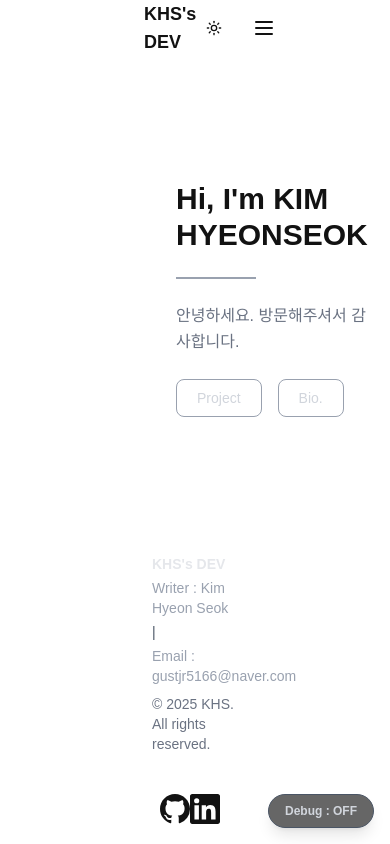
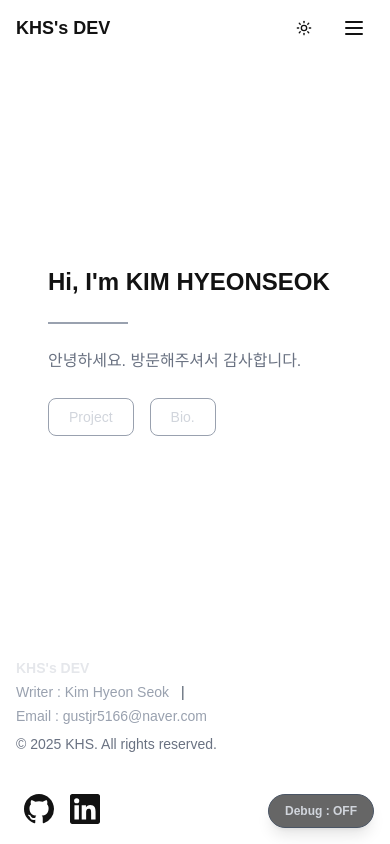
Before and after one commit to hyeonseokKI/home-server, a Next.js app: page / in a window 390 px wide. Built offline with nearby package versions, Linux system fonts and the light colour scheme.

Commit message:
style: update layout and spacing across components for improved responsiveness and consistency

```diff
--- a/src/app/components/Footer.tsx
+++ b/src/app/components/Footer.tsx
@@ -7,9 +7,9 @@ import LinkedInIcon from "@/components/icons/LinkedInIcon";
 
 export default function Footer() {
   return (
-    <footer className=" text-gray-400">
+    <footer className="w-full text-gray-400">
       {/* 상단 정보 영역 */}
-      <div className="w-full px-8 py-3">
+      <div className="w-full px-4 md:px-8 py-3">
         <div className="mx-auto max-w-6xl grid grid-cols-1 md:grid-cols-2 gap-8 items-center ">
 
 
@@ -34,25 +34,9 @@ export default function Footer() {
           </div>
 
           {/* 2열: GitHub 아이콘 (가운데 정렬) */}
-          <div className="flex items-center justify-start  p-2">
+          <div className="flex items-center justify-start gap-x-4 p-2">
 
-            {/* <a
-              href="https://github.com/hyeonseokKI"
-              target="_blank"
-              rel="noopener noreferrer"
-              aria-label="GitHub"
-                  className="flex h-8 w-8 items-center justify-center rounded-full
-                        bg-gray-300 text-gray-300
-                        hover:bg-gray-600 hover:text-white
-                        transition"
-                >
-              <img
-                src="/icon/github.svg"
-                alt="GitHub"
-                className="h-5 w-5"
-              />
-            </a> */}
-              <Link href='https://www.linkedin.com/' target='_blank'>
+              <Link href='https://github.com/hyeonseokKI' target='_blank'>
             <GithubIcon
               className='fill-foreground transition hover:fill-pink-600'
               height={30}
@@ -60,7 +44,7 @@ export default function Footer() {
             />
             </Link>
 
-          <Link href='https://www.linkedin.com/' target='_blank'>
+          <Link href='https://www.linkedin.com/in/%ED%98%84%EC%84%9D-%EA%B9%80-632414377/' target='_blank'>
             <LinkedInIcon
               className='fill-foreground transition hover:fill-pink-600'
               height={30}
--- a/src/app/components/Intro.tsx
+++ b/src/app/components/Intro.tsx
@@ -45,9 +45,9 @@ export default function Intro() {
   }, [pathname]);
 
   return (
-    <div className="max-w-md text-left px-6 py-8">
+    <div className="w-full max-w-md text-left px-4 md:px-6 py-8">
       <motion.h1
-        className="text-3xl font-bold mb-6"
+        className="text-2xl md:text-3xl font-bold mb-6"
         initial={hidden}
         animate={title}
       >
--- a/src/app/components/Nav.tsx
+++ b/src/app/components/Nav.tsx
@@ -18,8 +18,8 @@ export default function Nav() {
 
   return (
     <>
-      <header className="h-14 relative z-50">
-        <div className="w-full h-full px-6 flex items-center justify-between">
+      <header className="h-14 relative z-50 w-full">
+        <div className="w-full h-full px-4 md:px-6 flex items-center justify-between">
 
           {/* Left */}
           <Link href="/" className="font-bold text-lg">
--- a/src/app/layout.tsx
+++ b/src/app/layout.tsx
@@ -33,11 +33,11 @@ export default function RootLayout({
   return (
     <html lang="ko" suppressHydrationWarning>
       <head><DarkThemeHandler /></head>
-      <body className={`${geistSans.variable} ${geistMono.variable} antialiased flex min-h-screen flex-col px-30 `}>
+      <body className={`${geistSans.variable} ${geistMono.variable} antialiased flex min-h-screen flex-col w-full`}>
         <ThemeProvider>
           <DebugProvider>
             <Nav />
-            <main className="flex-1 flex">{children}</main>
+            <main className="flex-1 flex w-full">{children}</main>
 
           <Footer />
             <DebugFloatingButton />
--- a/src/app/page.tsx
+++ b/src/app/page.tsx
@@ -9,7 +9,8 @@ export default function HomePage() {
   const images = getProjectImages();
 
   return (
-    <div className="flex w-full">
+    <div className="flex w-full min-h-full mx-4 md:mx-8 lg:mx-16">
+
       {/* 왼쪽 */}
       <section
         className="
@@ -26,9 +27,11 @@ export default function HomePage() {
         className="
           flex
           flex-1
+          w-full
           min-w-0
           items-center
-          px-8
+          justify-center
+          px-4 md:px-8
         "
       >
       <Intro />
--- a/src/app/projects/page.tsx
+++ b/src/app/projects/page.tsx
@@ -6,8 +6,8 @@ export default function ProjectsPage() {
   const allTechs = getAllTechs();
 
   return (
-    <section className="container py-16">
-      <h1 className="mb-8 text-3xl font-bold">Projects</h1>
+    <section className="container mx-auto px-4 md:px-6 lg:px-8 py-16 max-w-6xl">
+      <h1 className="mb-8 text-3xl font-bold text-center">Projects</h1>
       <ProjectFilter projects={projects} allTechs={allTechs} />
     </section>
   );
--- a/src/components/project/ProjectFilter.tsx
+++ b/src/components/project/ProjectFilter.tsx
@@ -27,7 +27,7 @@ export default function ProjectFilter({
 
   return (
     <div>
-      <div className="mb-6 flex flex-wrap gap-2">
+      <div className="mb-6 flex flex-wrap gap-2 justify-center">
         <Button
           variant={selectedTech === null ? "default" : "outline"}
           size="sm"
```
